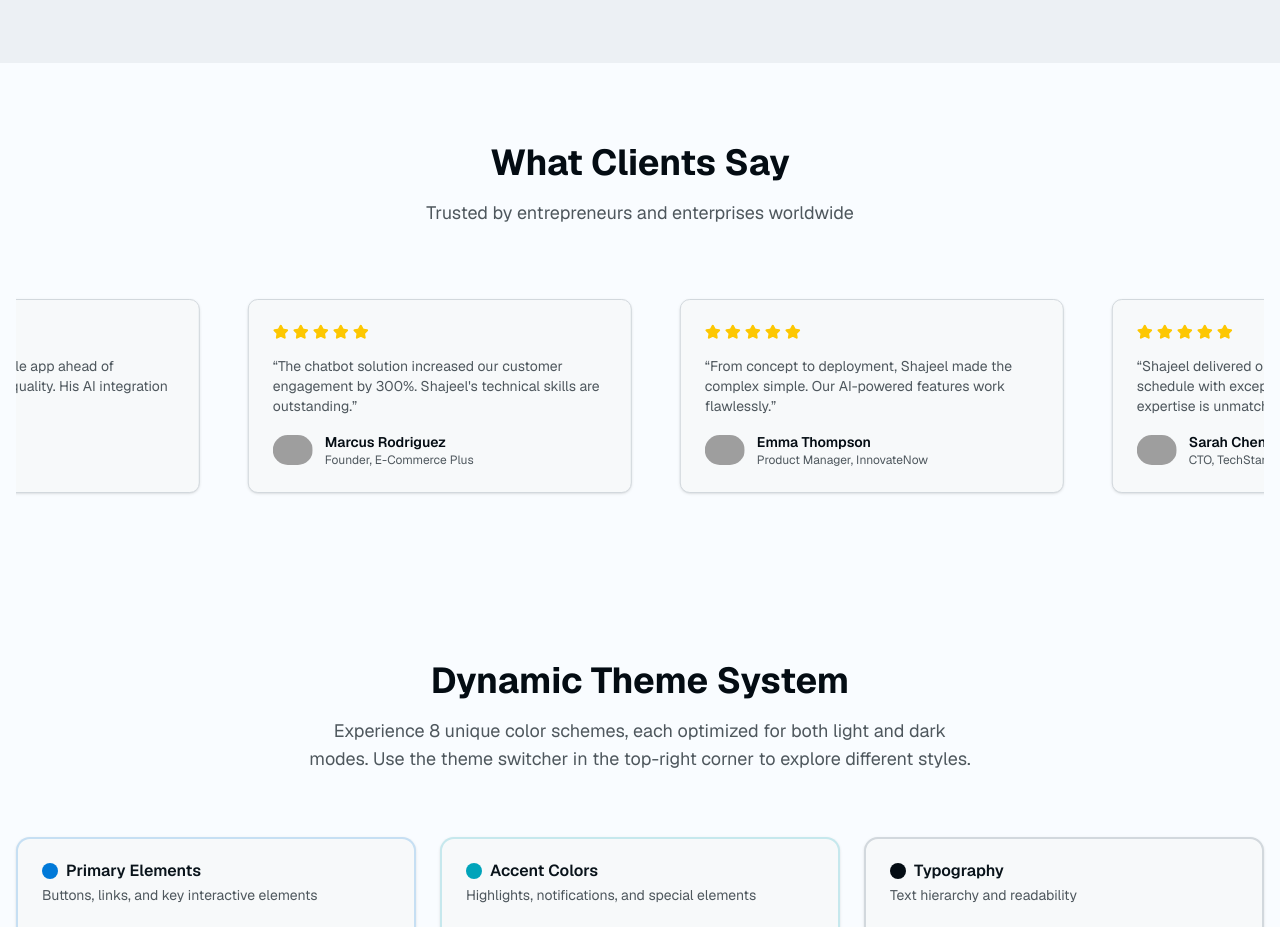
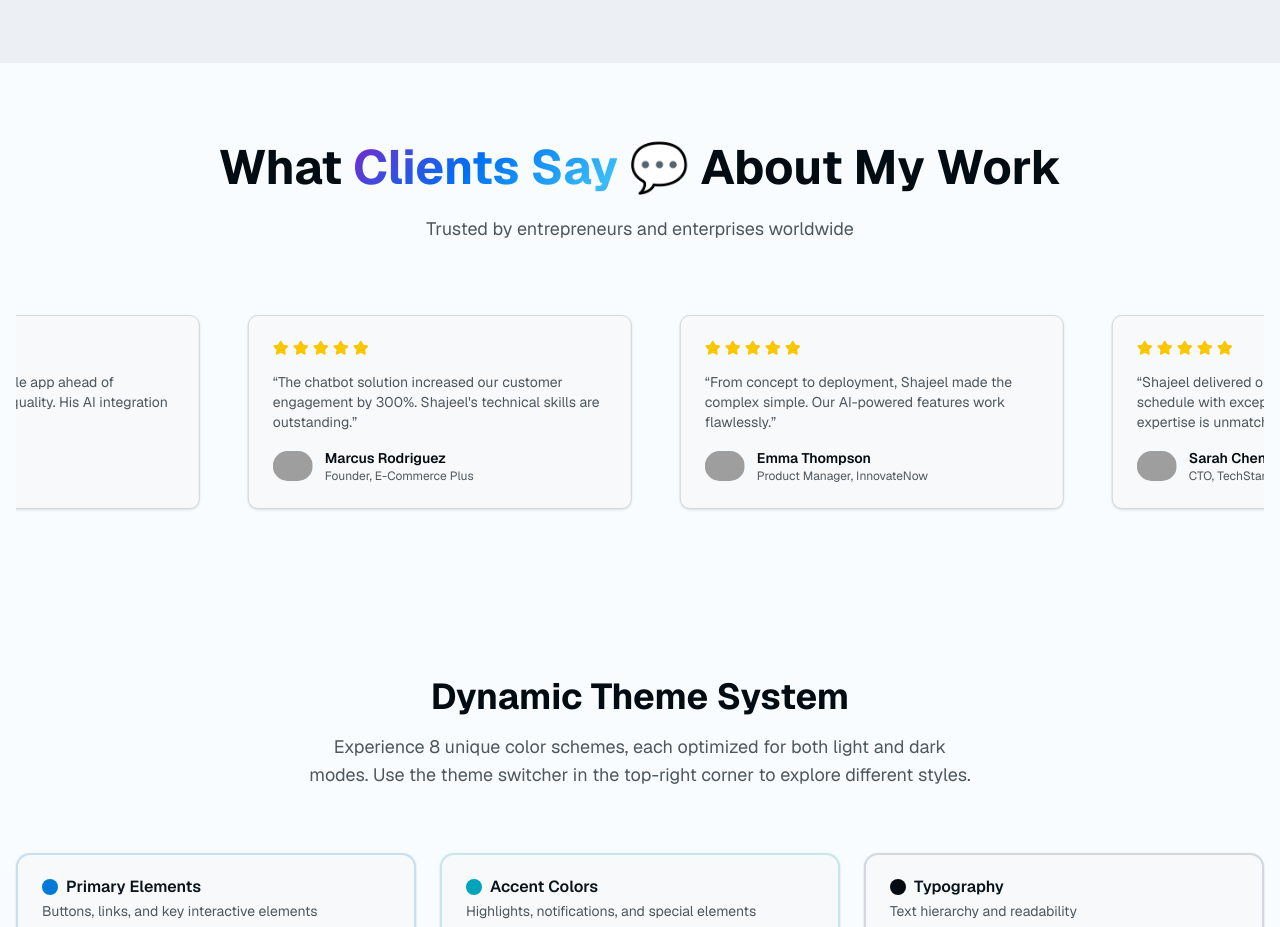
Before and after one commit to Shajeel-Afzal/ShajeelAfzal_NextJS, a Next.js app: page / in a window 1280 px wide. Shown: the part 4760-5687 px from the top of the page. Built offline with nearby package versions, Linux system fonts and the light colour scheme; grey boxes are pictures that could not be loaded.

Commit message:
feat: enhance TestimonialsSection header for improved clarity and emphasis

```diff
--- a/src/components/testimonials-section.tsx
+++ b/src/components/testimonials-section.tsx
@@ -1,5 +1,6 @@
 import { Star } from "lucide-react";
 import { Marquee } from "@/components/magicui/marquee";
+import { AuroraText } from "@/components/magicui/aurora-text";
 import Image from "next/image";
 
 const testimonials = [
@@ -31,10 +32,14 @@ export function TestimonialsSection() {
     <section id="testimonials" className="py-20">
       <div className="container mx-auto px-4">
         <div className="text-center mb-16">
-          <h2 className="text-3xl md:text-4xl font-bold mb-4">
-            What Clients Say
+          <h2 className="text-4xl md:text-5xl font-bold mb-6">
+            What{" "}
+            <AuroraText className="text-4xl md:text-5xl font-bold">
+              Clients Say
+            </AuroraText>{" "}
+            💬 About My Work
           </h2>
-          <p className="text-lg text-muted-foreground max-w-2xl mx-auto">
+          <p className="text-lg text-muted-foreground max-w-3xl mx-auto">
             Trusted by entrepreneurs and enterprises worldwide
           </p>
         </div>
```
